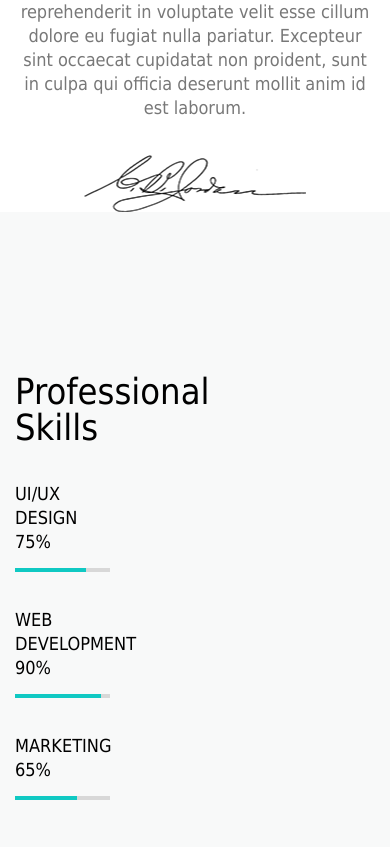
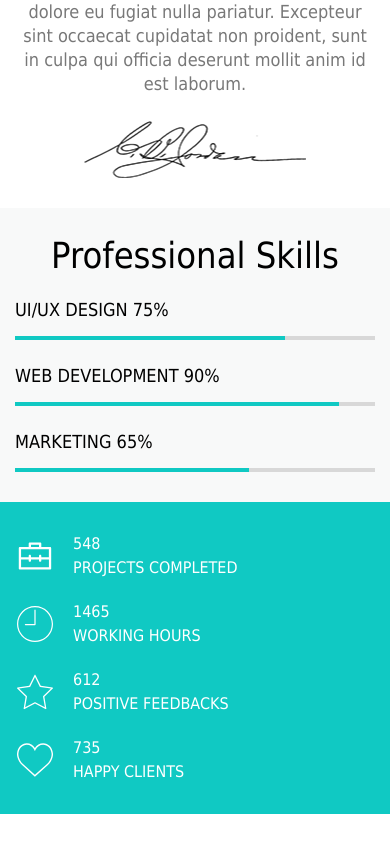
Before and after one commit to DmytroOvsiankin99/Landing-SASS, a website: page index.html in a window 390 px wide. Shown: the part 1150-1997 px from the top of the page. After the commit the page ends 1964 px from the top, so only its background shows below. Drawn offline with Linux system fonts and the light colour scheme.

Commit message:
full responsive 1-4 block

```diff
--- a/gulpfile.js
+++ b/gulpfile.js
@@ -23,15 +23,15 @@ function scss_css(done){
     .pipe(browser_sync.stream());
     done();
 }
-// function sync(done){
-//     browser_sync.init({
-//         server: {
-//             baseDir: "./"
-//         },
-//         port: 3000
-//     });
-//     done();
-// }
+function sync(done){
+    browser_sync.init({
+        server: {
+            baseDir: "./"
+        },
+        port: 3000
+    });
+    done();
+}
 function reload(done){
     browser_sync.reload();
     done();
@@ -42,4 +42,4 @@ function watchFiles(){
     gulp.watch("./**/*.js", reload);
     gulp.watch("./**/*.php", reload);
 }
-gulp.task('default', gulp.parallel(watchFiles));
+gulp.task('default', gulp.parallel(watchFiles, sync));
--- a/index.html
+++ b/index.html
@@ -16,12 +16,12 @@
                     <span class="mobile-menu"></span>
                     <ul class="inner-nav">
                         <li><a href="#">home</a></li>
-                        <li><a href="#">about</a></li>
+                        <li><a href="#about">about</a></li>
                         <li><a href="#">work</a></li>
                         <li><a href="#">process</a></li>
                         <li><a href="#">services</a></li>
                         <li><a href="#">testimonials</a></li>
-                        <li><a href="#">contact</a></li>
+                        <li><a href="#contact">contact</a></li>
                     </ul>
                 </nav>
             </div>
@@ -34,7 +34,7 @@
                         We are a new design studio based in USA. We have over 20 years of combined experience, and know a thing or two about designing website and mobile apps.
                     </p>
                     <div>
-                        <a href="#">
+                        <a href="#contact">
                         contact us
                         </a>
                     </div>
@@ -64,25 +64,24 @@
                 <p class="third-item">marketing 65%</p>
             </div>
             <div class="right_prof-skills">
-
             </div>
         </div>
     </section>
     <section id="info">
         <div class="container">
-            <div>
+            <div class="case wrap-case">
                 <p>548</p>
                 <p>projects completed</p>
             </div>
-            <div>
+            <div class="clock wrap-case">
                 <p>1465</p>
                 <p>working hours</p>
             </div>
-            <div>
+            <div class="star wrap-case">
                 <p>612</p>
                 <p>positive feedbacks</p>
             </div>
-            <div>
+            <div class="heart wrap-case">
                 <p>735</p>
                 <p>happy clients</p>
             </div>
--- a/js/script.js
+++ b/js/script.js
@@ -1,5 +1,13 @@
 jQuery(document).ready(function() {
-$('.mobile-menu').click(function(){
-    $('.navigation ul').toggleClass('active');
+    //burger menu (resolution<=768px)
+    $('.mobile-menu').click(function(){
+        $('.navigation ul').toggleClass('active');
+    });
+    //scroll on link in nav-menu
+    $('.navigation a').click(function(){
+        $('html, body').animate({
+            scrollTop: $( $.attr(this, 'href') ).offset().top
+        }, 500);
+        return false;
     });
 });
--- a/sass/style.scss
+++ b/sass/style.scss
@@ -262,10 +262,11 @@ body{
     justify-content: space-between;
     align-items: center;
 }
-#info .container div{
+#info .wrap-case{
     width: 25%;
     min-width: 25%;
     padding: 100px 0 100px 68px;
+    position: relative;
 }
 #info p{
     @include text-description;
@@ -274,6 +275,50 @@ body{
 }
 #info p:first-child{
     padding-bottom: 10px;
+}
+.case::before{
+    content: "";
+    display: block;
+    width: 40px;
+    height: 36px;
+    position: absolute;
+    top: 50%;
+    left: 0;
+    transform: translateY(-50%);
+    background: url("../images/case.svg") no-repeat 50%;
+}
+.clock::before{
+    content: "";
+    display: block;
+    width: 40px;
+    height: 36px;
+    position: absolute;
+    top: 50%;
+    left: 0;
+    transform: translateY(-50%);
+    background: url("../images/clock.svg") no-repeat 50%;
+}
+.star::before{
+    content: "";
+    display: block;
+    width: 40px;
+    height: 36px;
+    position: absolute;
+    top: 50%;
+    left: 0;
+    transform: translateY(-50%);
+    background: url("../images/star.svg") no-repeat 50%;
+}
+.heart::before{
+    content: "";
+    display: block;
+    width: 40px;
+    height: 36px;
+    position: absolute;
+    top: 50%;
+    left: 0;
+    transform: translateY(-50%);
+    background: url("../images/heart.svg") no-repeat 50%;
 }
 @media(max-width: 768px){
     .mobile-menu{
@@ -305,10 +350,11 @@ body{
         margin-left: 10px;
     }
     .inner-nav li{
+        padding: 0;
+    }
+    .inner-nav li a{
+        display: block;
         text-align: center;
-        padding: 15px 0;
-    }
-    .inner-nav li:last-child{
         padding: 15px 0;
     }
     .banner-top{
@@ -332,9 +378,66 @@ body{
         width: 50%;
     }
     #about h2{
-        padding: 50px 0 28px;
+        padding: 40px 0 26px;
     }
     .signature{
-        margin: 0;
+        margin-bottom: 40px;
+    }
+    .right_prof-skills{
+        display: none;
+    }
+    .left_prof-skills{
+        width: 100%;
+        min-width: 100%;
+        padding: 40px 0;
+    }
+    .left_prof-skills>h2{
+        text-align: center;
+    }
+    .left_prof-skills p{
+        padding-top: 28px;
+    }
+    #info .container{
+        flex-wrap: wrap;
+        padding: 30px 15px;
+        justify-content: center;
+    }
+    #info .wrap-case{
+        width: 50%;
+        min-width: 50%;
+        padding: 10px 0 10px 58px;
+    }
+    #info p:first-child{
+        padding-bottom: 0;
+    }
+    #info p{
+        font-size: 16px;
     }
 }
+@media(max-width: 480px){
+    #about h2{
+        padding: 30px 0 24px;
+    }
+    #about p{
+        padding-bottom: 24px;
+    }
+    .signature{
+        margin-bottom: 30px;
+    }
+    .left_prof-skills{
+        padding: 30px 0;
+    }
+    .left_prof-skills p{
+        padding-top: 24px;
+    }
+    #info .wrap-case{
+        width: 100%;
+        min-width: 100%;
+    }
+    #info .container{
+        padding: 20px 15px;
+    }
+    .left_prof-skills>h2{
+        padding-bottom: 24px;
+    }
+}
```
Also changed, not shown: css/style.min.css, images/case.svg (added), images/clock.svg (added), images/heart.svg (added), images/star.svg (added), 1 other file.
